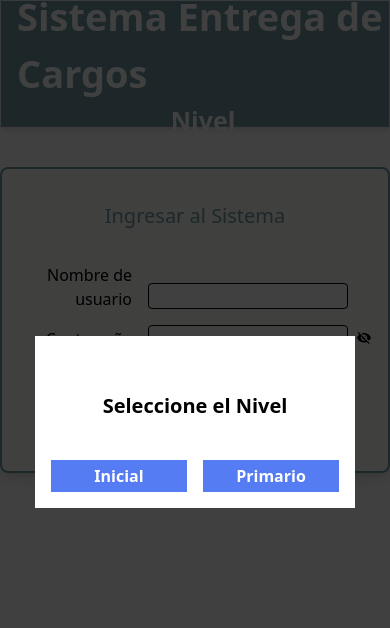
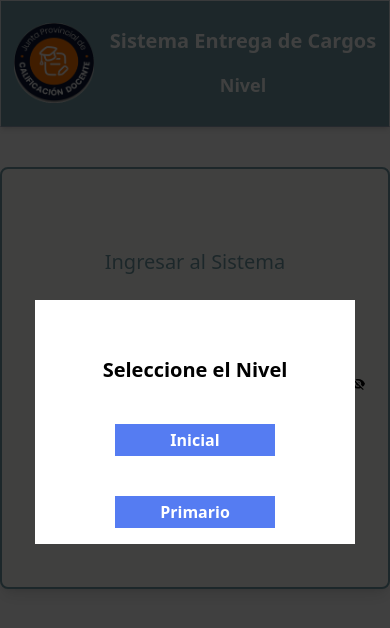
Before and after one commit to GDavidDias/Cargos, a React (Vite) app in the folder client/: page / in a window 390 px wide. Shown: the top 628 px of the page. Built offline with nearby package versions, Linux system fonts and the light colour scheme; no server answers.

Commit message:
se trabaja en diseño responsive para movil solo invitados

```diff
--- a/client/src/App.jsx
+++ b/client/src/App.jsx
@@ -1,6 +1,6 @@
 //import './App.css'
 import { Route, Routes } from 'react-router-dom'
-//import { useSelector } from "react-redux";
+import { useSelector } from "react-redux";
 //import Home from './views/Home/Home.jsx'
 import Landing from './views/Landing/Landing'
 //import { useEffect} from 'react'
@@ -9,21 +9,21 @@ import { useEffect } from 'react';
 import { fetchConfig } from './utils/fetchConfig';
 
 function App() {
-  //const userSG = useSelector((state)=>state.user);
+  const userSG = useSelector((state)=>state.user);
 
-  //useEffect(()=>{
-    //console.log('que tiene userSG: ', userSG);
-  //},[userSG])
+  useEffect(()=>{
+    console.log('que tiene userSG en APP: ', userSG);
+  },[userSG])
 
 
   return (
     <div className='m-0 '>
       <Routes>
         <Route path='/' element={<Landing/>}/>
-        {/* {userSG.username!='' ?(
+        {/* {userSG.username==='' ?(
+          <Route path='/' element={<Landing/>}/>
+        ) :(
           <Route path='/home' element={<Home/>}/>
-        ) :(
-          <Route path='/home' element={<Landing/>}/>
         )
         } */}
         <Route path='/home' element={<Home/>}/>
--- a/client/src/components/InscriptosMov/InscriptosMov.jsx
+++ b/client/src/components/InscriptosMov/InscriptosMov.jsx
@@ -1,5 +1,5 @@
 import { useEffect, useRef, useState } from "react";
-import { useSelector } from "react-redux";
+import { useDispatch, useSelector } from "react-redux";
 import { fetchAllInscriptosMov } from "../../utils/fetchAllInscriptosMov";
 import { useNavigate } from "react-router-dom";
 import {useModal} from '../../hooks/useModal';
@@ -27,12 +27,14 @@ import { deleteVacanteMov } from "../../utils/deleteVacanteMov";
 import { MdOutlineDoubleArrow } from "react-icons/md";
 import Paginador from "../Paginador/Paginador";
 import PaginaDesignacion from "../PaginaDesignacion/PaginaDesignacion";
+import { outUser } from "../../redux/userSlice";
 
 
 
 const InscriptosMov = ()=>{
 
     const navigate = useNavigate();
+    const dispatch = useDispatch();
 
     //E.G que trae la configuracion de sistema
     const configSG = useSelector((state)=>state.config);
@@ -134,6 +136,7 @@ const InscriptosMov = ()=>{
     //-------------------------------------
 
     const logOut = () =>{
+        dispatch(outUser());
         navigate('/')
     };
 
--- a/client/src/components/Listados/Listados.jsx
+++ b/client/src/components/Listados/Listados.jsx
@@ -236,7 +236,7 @@ const Listados = () => {
 
             {/* CONTENIDO DE PAGINA - DATOS */}
             <div
-                className="h-[79vh] overflow-y-auto "
+                className="h-[79vh] overflow-y-auto m-2 border-[1px] border-[#7C8EA6] "
                 ref={componentRef}
             >
                 {(reporte==='vacantesDisponibles') &&
--- a/client/src/components/Paginador/Paginador.jsx
+++ b/client/src/components/Paginador/Paginador.jsx
@@ -24,7 +24,7 @@ const Paginador = ({currentpage,totalpage,onPageChange,totalItems}) =>{
     const getEndItem = Math.min(currentpage*10, totalItems);
 
     return(
-        <div className="notranslate flex flex-col items-center">
+        <div className="notranslate flex flex-col items-center ">
             <div className="flex flex-row">
                 <button
                     disabled={currentpage===1}
@@ -40,7 +40,7 @@ const Paginador = ({currentpage,totalpage,onPageChange,totalItems}) =>{
                 {pageNumbers?.map((page,index)=>(
                     <button
                         key={index}
-                        className={`px-3 py-1 rounded-2xl
+                        className={`desktop:px-3 movil:px-2 py-1 rounded-2xl
                             ${(currentpage===page)
                                 ?`bg-gray-700 text-white`
                                 :`bg-gray-100`
--- a/client/src/views/Home/Home.jsx
+++ b/client/src/views/Home/Home.jsx
@@ -13,7 +13,7 @@ import Listados from "../../components/Listados/Listados";
 const Home = () =>{
     const dispatch = useDispatch();
 
-
+    const userSG = useSelector((state)=>state.config.user);
     const pageSG = useSelector((state)=>state.config.page);
     const[content, setContent]=useState(null);
 
@@ -41,19 +41,29 @@ const Home = () =>{
         }
     },[pageSG]);
 
+    useEffect(()=>{
+        console.log('que tiene userSG: ', userSG);
+        // if(userSG && userSG.permiso===3){
+        //     //Si es un invitado
+        //     dispatch(setPage('VacantesMov'));
+        // }else{
+        //     dispatch(setPage('InscriptosMov'));
+        // }
+    },[userSG])
+
     //AL RENDERIZAR AL INICIO
     useEffect(()=>{
-        dispatch(setPage('InscriptosMov'));
+        console.log('que tiene userSG Home al REnderizar: ', userSG);
     },[])
     return(
         <div className="h-full w-full fixed ">
             {/* CONTENEDOR SUPERIOR */}
-            <div className="w-full h-[95vh] flex flex-row">
-                <div className="w-[15vw] h-[95vh] ">
+            <div className="w-full h-[95vh] flex desktop:flex-row movil:flex-col">
+                <div className="desktop:w-[15vw] desktop:h-[95vh] movil:w-full movil:h-[6vh]">
                     {/* BARRA NAVEGACION */}
                     <SideBar/>
                 </div>
-                <div className="w-[85vw] h-[95vh]">
+                <div className="desktop:w-[85vw] desktop:h-[95vh] movil:w-full movil:h-[88vh]">
                     {/* PAGINAS DE CONTENIDOS */}
                     {content}
                 </div>
--- a/client/src/views/Landing/Landing.jsx
+++ b/client/src/views/Landing/Landing.jsx
@@ -8,6 +8,7 @@ import { useModal } from "../../hooks/useModal";
 import { IoMdEyeOff } from "react-icons/io";
 import { conexion } from "../../utils/conexion";
 import { outUser, setUser } from "../../redux/userSlice";
+import logo from '../../assets/JUNTA-04-xs.png';
 
 const Landing = () => {
 
@@ -56,6 +57,29 @@ const Landing = () => {
         }
     };
 
+    const submitHandlerInvitado = async()=>{
+        let formInvitado = {
+            username:'',
+            password:''
+        };
+
+        if(configSG.nivel.id_nivel===1){
+            formInvitado.username='invitadoIni';
+            formInvitado.password='invitadoIni';
+        }else if(configSG.nivel.id_nivel===2){
+            formInvitado.username='invitadoPri';
+            formInvitado.password='invitadoPri';
+        }
+
+        const datavalida = await conexion(formInvitado);
+        if(datavalida.length!=0){
+            dispatch(setUser(datavalida));
+            navigate('/home');
+        }else{
+            dispatch(outUser());
+        }
+    }
+
     const dispatch = useDispatch();
     const navigate = useNavigate();
 
@@ -92,14 +116,14 @@ const Landing = () => {
     },[])
 
     return(
-        <div>
+        <div className="flex flex-col items-center">
             <div className="h-[15vh] flex flex-row justify-center items-center bg-[#729DA6] border border-b-slate-400 w-full shadow-md ">
                 <div className="desktop:w-[90px] desktop:h-[90px] movil:w-[80px] movil:h-[80px] flex justify-center ">
-                    <img className="desktop:w-[90px] desktop:h-[90px] movil:w-[80px] movil:h-[80px]" src=""/>
+                    <img className="desktop:w-[90px] desktop:h-[90px] movil:w-[80px] movil:h-[80px]" src={logo}/>
                 </div>
                 <div className="h-28  flex flex-col pl-4 justify-center items-center">
-                    <label className="text-[38px]  font-bold text-white" translate='no'>Sistema Entrega de Cargos</label>
-                    <label className="text-[25px] text-white font-semibold" translate='no'>Nivel {configSG.nivel?.descripcion}</label>
+                    <label className="desktop:text-[38px] movil:text-xl font-bold text-white" translate='no'>Sistema Entrega de Cargos</label>
+                    <label className="desktop:text-[25px] movil:text-lg text-white font-semibold mt-4" translate='no'>Nivel {configSG.nivel?.descripcion}</label>
                 </div>
             </div>
 
@@ -131,29 +155,35 @@ const Landing = () => {
                     </div>
                 </div>
                 </div>
-                <label
+                {/* <label
                     className="text-sky-500 hover:text-sky-800 hover:cursor-pointer"
                     //onClick={()=>ModalChangePass()}
-                >Cambiar Contraseña</label>
+                >Cambiar Contraseña</label> */}
                 <button
                     className="w-40 h-8 bg-[#729DA6] my-2 px-2 py-1 text-base font-medium text-white hover:bg-[#6A88F7] shadow-md rounded"
                     onClick={submitHandler}
                     translate='no'
                     id="botonEnter"
                 >Acceder</button>
+                <button
+                    className="w-40 h-8 bg-[#758C51] my-2 px-2 py-1 text-base font-medium text-white hover:bg-[#c9d991] shadow-md rounded"
+                    onClick={submitHandlerInvitado}
+                    translate='no'
+                    id="botonEnter"
+                >Invitado</button>
             </div>
 
             {/* MODAL INICIAL SELECCION NIVEL */}
             <ModalEdit isOpen={isOpenModalNivel} closeModal={closeModalNivel}>
                 <div className="mt-10 w-72">
                     <h1 className="text-xl text-center font-bold">Seleccione el Nivel</h1>
-                    <div className="flex justify-center">
+                    <div className="flex movil:flex-col movil:items-center desktop:flex-row desktop:justify-center">
                         <button
-                            className="border-2 border-[#557CF2] mt-10 mr-2 font-bold w-40 h-8 bg-[#557CF2] text-white hover:bg-sky-300 hover:border-sky-300"
+                            className="border-2 border-[#557CF2] mt-10 mx-2 font-bold w-40 h-8 bg-[#557CF2] text-white hover:bg-sky-300 hover:border-sky-300"
                             onClick={()=>submitNivelInicial()}
                         >Inicial</button>
                         <button
-                            className="border-2 border-[#557CF2] mt-10 ml-2 font-bold w-40 h-8 bg-[#557CF2] text-white hover:bg-sky-300 hover:border-sky-300"
+                            className="border-2 border-[#557CF2] mt-10 mx-2 font-bold w-40 h-8 bg-[#557CF2] text-white hover:bg-sky-300 hover:border-sky-300"
                             onClick={()=>submitNivelPrimario()}
                         >Primario</button>
                     </div>
--- a/client/tailwind.config.js
+++ b/client/tailwind.config.js
@@ -5,6 +5,11 @@ export default {
     "./src/**/*.{js,ts,jsx,tsx}",
   ],
   theme: {
+    screens:{
+      'movil': '360px',
+      'tablet': '640px',
+      'desktop': '800px'
+    },
     extend: {
       boxShadow: {
         'right-only-xs': '2px 0 2px rgba(0, 0, 0, 0.15)', // sombra solo hacia la derecha
```
Also changed, not shown: client/src/components/VacantesMov/VacantesMov.jsx (+18 -19 lines), client/src/views/SideBar/SideBar.jsx (+88 -4 lines), 1 other file (tests, documents, lock files or other folders).
